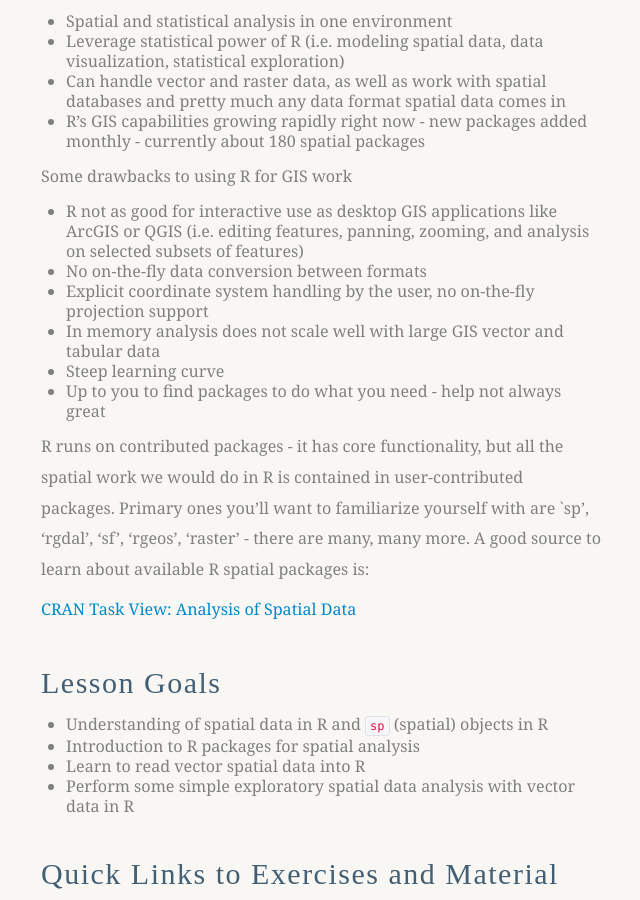
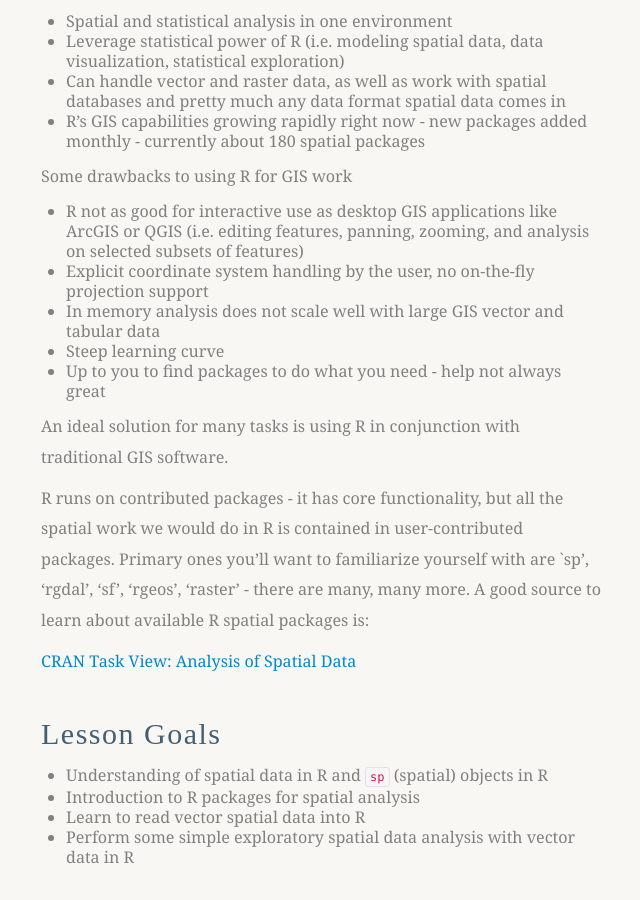
Before and after one commit to mhweber/AWRA_GIS_R_Workshop, a Jekyll site: the page built from _posts/2018-04-22-04-Spatial-Data-In-R-sp.md, in a window 1280 px wide and 900 px high, scrolled down 540 px. Shown: the whole window, without its empty margins (389-1029 px from the left). Built offline with Jekyll 4.4.1, drawn with Linux system fonts in a browser that asks for light colours; nearby versions of some CDN libraries; some web fonts are replaced; library files that are not in the unit come from our copies.

Commit message:
couple updates to sp

```diff
--- a/_posts/2018-04-22-04-Spatial-Data-In-R-sp.md
+++ b/_posts/2018-04-22-04-Spatial-Data-In-R-sp.md
@@ -25,11 +25,12 @@ Second, why use R for spatial, or GIS, workflows?
 Some drawbacks to using R for GIS work
 
 - R not as good for interactive use as desktop GIS applications like ArcGIS or QGIS (i.e. editing features, panning, zooming, and analysis on selected subsets of features)
-- No on-the-fly data conversion between formats
 - Explicit coordinate system handling by the user, no on-the-fly projection support
 - In memory analysis does not scale well with large GIS vector and tabular data
 - Steep learning curve
 - Up to you to find packages to do what you need - help not always great
+
+An ideal solution for many tasks is using R in conjunction with traditional GIS software.
 
 R runs on contributed packages - it has core functionality, but all the spatial work we would do in R is contained in user-contributed packages.  Primary ones you'll want to familiarize yourself with are `sp', 'rgdal', 'sf', 'rgeos', 'raster' - there are many, many more. A good source to learn about available R spatial packages is:
 
```
